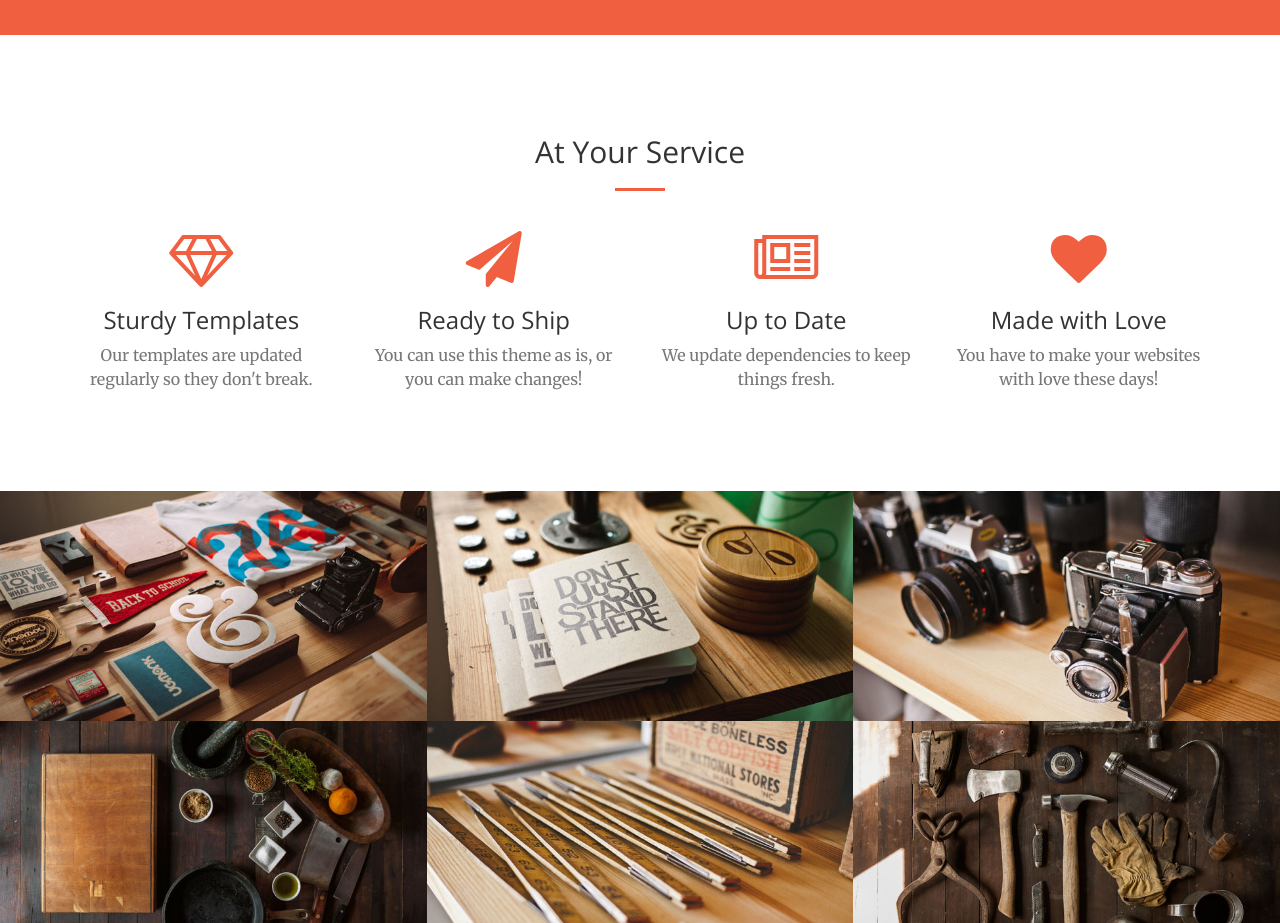
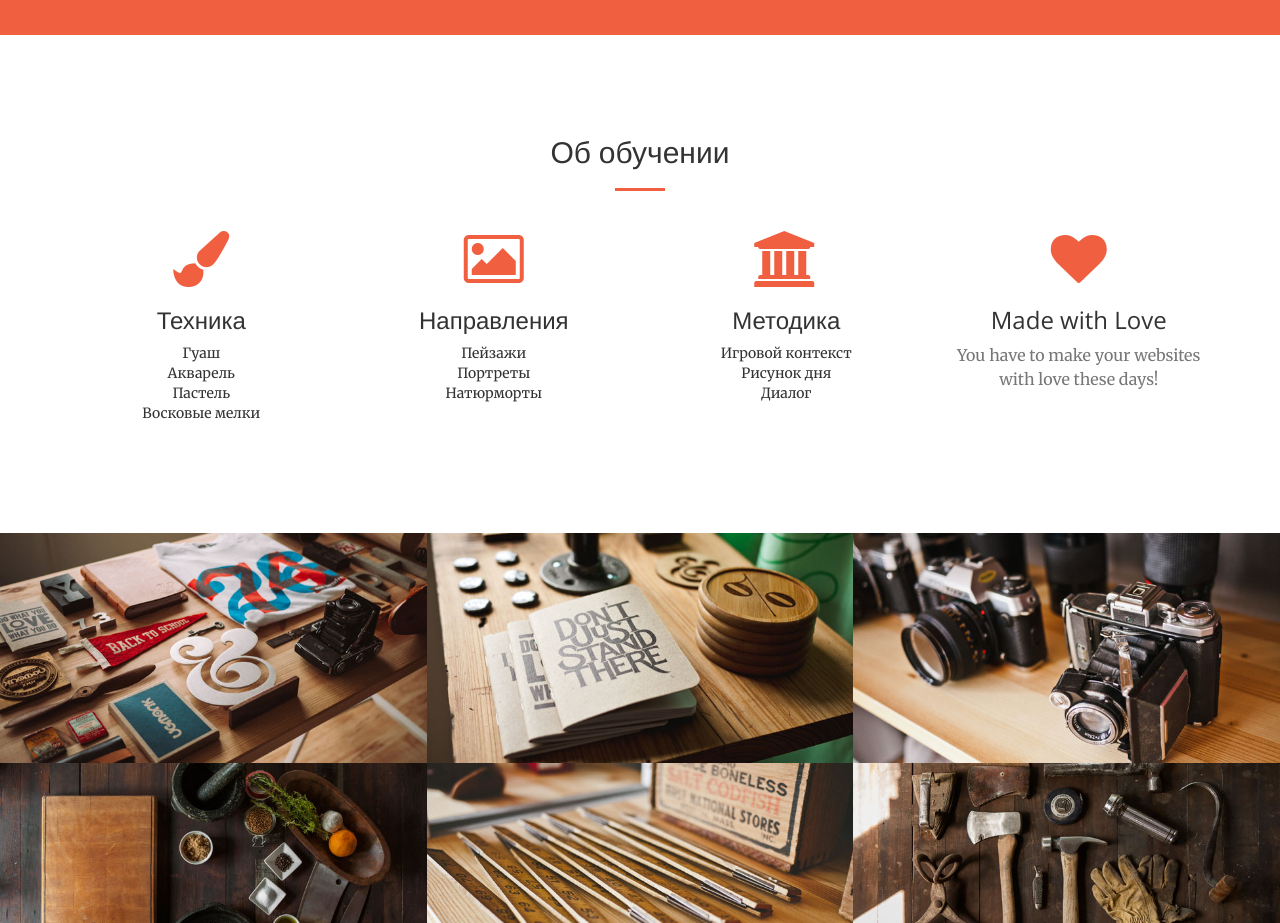
Before and after one commit to yev/risovanie, a plain HTML site: page index.html in a window 1280 px wide. Shown: the part 1440-2363 px from the top of the page. Drawn offline with nearby package versions, Linux system fonts and the light colour scheme.

Commit message:
add FA glyphs

```diff
--- a/index.html
+++ b/index.html
@@ -53,10 +53,13 @@
             <div class="collapse navbar-collapse" id="bs-example-navbar-collapse-1">
                 <ul class="nav navbar-nav navbar-right">
                     <li>
-                        <a class="page-scroll" href="#about">Обо мне</a>
+                        <a class="page-scroll" href="#about">О репетиторе</a>
                     </li>
                     <li>
-                        <a class="page-scroll" href="#services">О методиках</a>
+                        <a class="page-scroll" href="#services">Об обучении</a>
+                    </li>
+                    <li>
+                        <a class="page-scroll" href="#prices">Цены</a>
                     </li>
                     <li>
                         <a class="page-scroll" href="#portfolio">Портфолио</a>
@@ -133,7 +136,7 @@
         <div class="container">
             <div class="row">
                 <div class="col-lg-12 text-center">
-                    <h2 class="section-heading">At Your Service</h2>
+                    <h2 class="section-heading">Об обучении</h2>
                     <hr class="primary">
                 </div>
             </div>
@@ -142,23 +145,36 @@
             <div class="row">
                 <div class="col-lg-3 col-md-6 text-center">
                     <div class="service-box">
-                        <i class="fa fa-4x fa-diamond wow bounceIn text-primary"></i>
-                        <h3>Sturdy Templates</h3>
-                        <p class="text-muted">Our templates are updated regularly so they don't break.</p>
+                        <i class="fa fa-4x fa-paint-brush wow bounceIn text-primary" data-wow-delay=".3s"></i>
+                        <h3>Техника</h3>
+                        <ul class="list-unstyled">
+                            <li>Гуаш</li>
+                            <li>Акварель</li>
+                            <li>Пастель</li>
+                            <li>Восковые мелки</li>
+                        </ul>
                     </div>
                 </div>
                 <div class="col-lg-3 col-md-6 text-center">
                     <div class="service-box">
-                        <i class="fa fa-4x fa-paper-plane wow bounceIn text-primary" data-wow-delay=".1s"></i>
-                        <h3>Ready to Ship</h3>
-                        <p class="text-muted">You can use this theme as is, or you can make changes!</p>
+                        <i class="fa fa-4x fa-image wow bounceIn text-primary" data-wow-delay=".3s"></i>
+                        <h3>Направления</h3>
+                        <ul class="list-unstyled">
+                            <li>Пейзажи</li>
+                            <li>Портреты</li>
+                            <li>Натюрморты</li>
+                        </ul>
                     </div>
                 </div>
                 <div class="col-lg-3 col-md-6 text-center">
                     <div class="service-box">
-                        <i class="fa fa-4x fa-newspaper-o wow bounceIn text-primary" data-wow-delay=".2s"></i>
-                        <h3>Up to Date</h3>
-                        <p class="text-muted">We update dependencies to keep things fresh.</p>
+                        <i class="fa fa-4x fa-university wow bounceIn text-primary" data-wow-delay=".3s"></i>
+                        <h3>Методика</h3>
+                        <ul class="list-unstyled">
+                            <li>Игровой контекст</li>
+                            <li>Рисунок дня</li>
+                            <li>Диалог</li>
+                        </ul>
                     </div>
                 </div>
                 <div class="col-lg-3 col-md-6 text-center">
```
